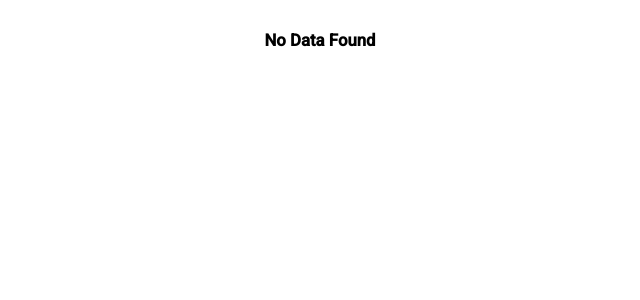
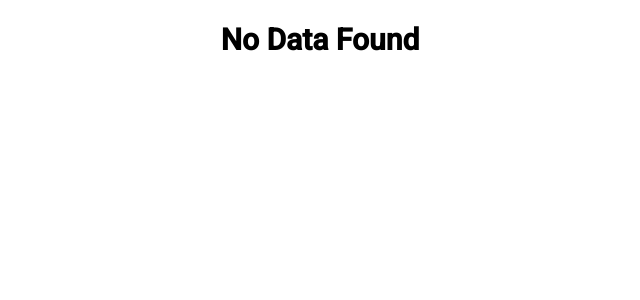
Before and after one commit to NawazSharifB/appointment-calender, an Angular app: page /not-found in a window 1280 px wide. Shown: the top 300 px of the page, without its empty margins (320-960 px from the left). Built offline with nearby package versions, Linux system fonts and the light colour scheme.

Commit message:
updated not found message and style

```diff
--- a/src/app/shared/components/not-found/not-found.component.scss
+++ b/src/app/shared/components/not-found/not-found.component.scss
@@ -1,6 +1,6 @@
 .no-data-message {
   margin-top: 30px;
   text-align: center;
-  font-size: larger;
+  font-size: 30px;
   font-weight: 650;
 }
--- a/src/app/shared/components/page-not-found/page-not-found.component.html
+++ b/src/app/shared/components/page-not-found/page-not-found.component.html
@@ -1 +1 @@
-<p>page-not-found works!</p>
+<p class="no-data-message">Page Not Found</p>
```
